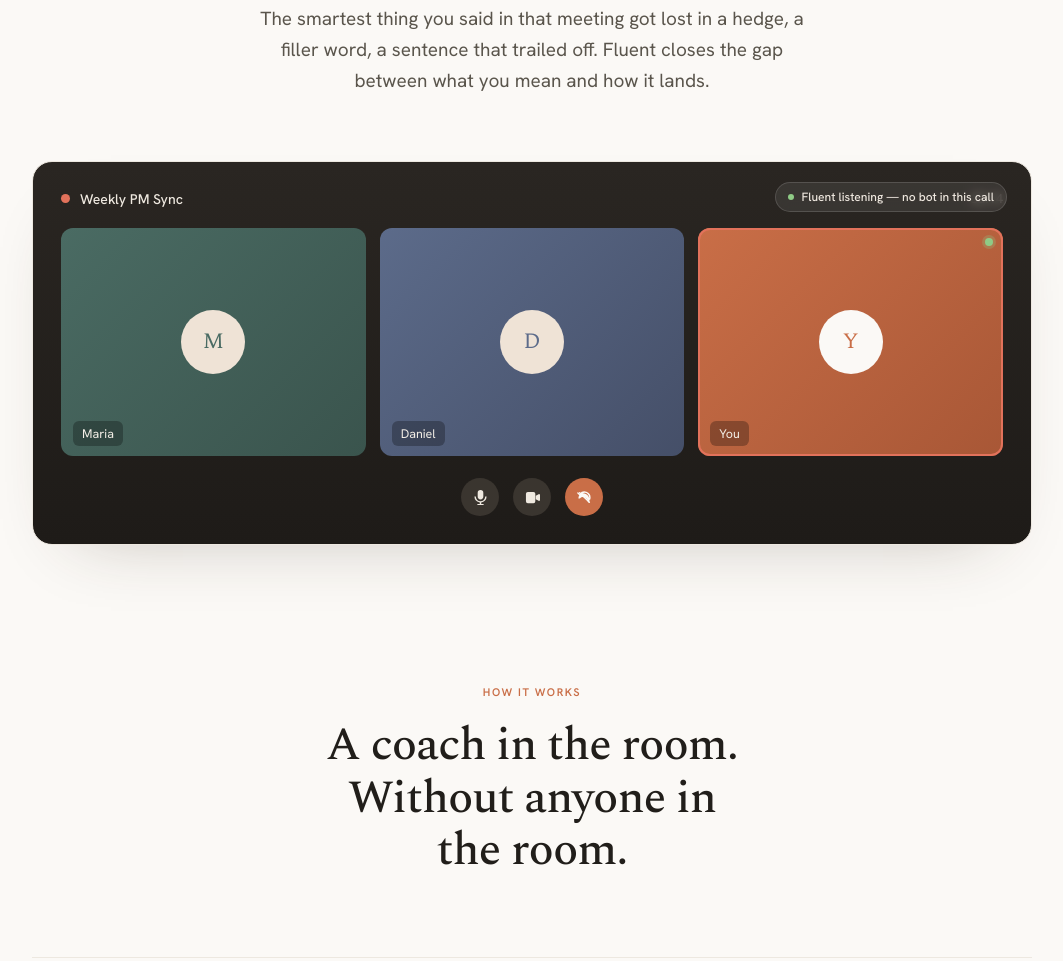
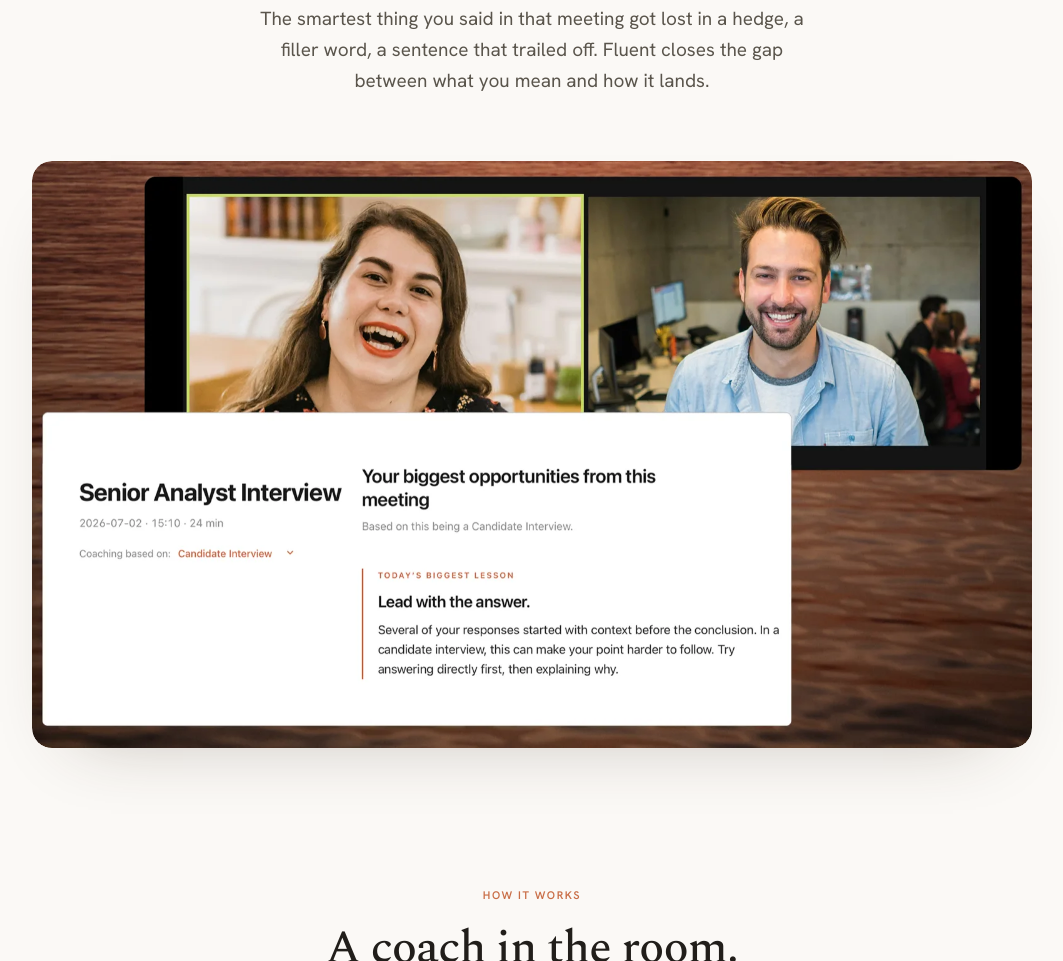
Before and after one commit to rodrigocruzs/fluent, a plain HTML site: page website/index.html in a window 1280 px wide. Shown: the part 1520-2481 px from the top of the page, without its empty margins (108-1171 px from the left). Drawn offline with nearby package versions, Linux system fonts and the light colour scheme.

Commit message:
feat(website): replace meeting mock-up with real session review screenshot
Swaps the hand-coded video-call mock below the empathy section for an
actual screenshot of Fluent's session review, optimized to WebP with
a PNG fallback.

```diff
--- a/website/index.html
+++ b/website/index.html
@@ -126,37 +126,11 @@
   <section style="max-width:1080px;margin:0 auto;padding:140px 40px 0;text-align:center;">
     <h2 class="fl-empathy-h2" style="font-family:'Spectral',Georgia,serif;font-weight:500;font-style:italic;font-size:40px;line-height:1.32;letter-spacing:-0.01em;color:#211E1A;margin:0 auto;max-width:24ch;">You think faster than you speak. In your second language, that gap shows.</h2>
     <p style="font-size:19px;line-height:1.65;color:#5A554C;margin:30px auto 0;max-width:52ch;">The smartest thing you said in that meeting got lost in a hedge, a filler word, a sentence that trailed off. Fluent closes the gap between what you mean and how it lands.</p>
-    <div style="margin-top:64px;position:relative;border-radius:20px;overflow:hidden;box-shadow:0 30px 70px -44px rgba(60,46,32,0.32);border:1px solid #EDE8E0;background:linear-gradient(180deg,#2A2622 0%,#1E1B18 100%);padding:28px;">
-      <div style="display:flex;align-items:center;justify-content:space-between;margin-bottom:20px;">
-        <div style="display:flex;align-items:center;gap:10px;">
-          <span style="width:9px;height:9px;border-radius:50%;background:#E2725B;display:inline-block;"></span>
-          <span style="font-size:14px;font-weight:500;color:#EFE9E0;">Weekly PM Sync</span>
-        </div>
-        <div style="font-size:13px;color:#9C948C;">32:14</div>
-      </div>
-      <div class="fl-meet-grid" style="display:grid;grid-template-columns:repeat(3,1fr);gap:14px;">
-        <div style="position:relative;aspect-ratio:4/3;border-radius:12px;background:linear-gradient(135deg,#4A6B63,#3A544D);display:flex;align-items:center;justify-content:center;overflow:hidden;">
-          <span style="width:64px;height:64px;border-radius:50%;background:#EFE3D6;display:flex;align-items:center;justify-content:center;font-family:'Spectral',Georgia,serif;font-size:22px;color:#4A6B63;">M</span>
-          <span style="position:absolute;left:12px;bottom:10px;font-size:12.5px;color:#F3EEE6;background:rgba(0,0,0,0.28);padding:4px 9px;border-radius:6px;">Maria</span>
-        </div>
-        <div style="position:relative;aspect-ratio:4/3;border-radius:12px;background:linear-gradient(135deg,#5C6B8A,#454F68);display:flex;align-items:center;justify-content:center;overflow:hidden;">
-          <span style="width:64px;height:64px;border-radius:50%;background:#EFE3D6;display:flex;align-items:center;justify-content:center;font-family:'Spectral',Georgia,serif;font-size:22px;color:#5C6B8A;">D</span>
-          <span style="position:absolute;left:12px;bottom:10px;font-size:12.5px;color:#F3EEE6;background:rgba(0,0,0,0.28);padding:4px 9px;border-radius:6px;">Daniel</span>
-        </div>
-        <div style="position:relative;aspect-ratio:4/3;border-radius:12px;background:linear-gradient(135deg,#C96E47,#A85736);display:flex;align-items:center;justify-content:center;overflow:hidden;box-shadow:0 0 0 2px #E2725B inset;">
-          <span style="width:64px;height:64px;border-radius:50%;background:#FBF9F6;display:flex;align-items:center;justify-content:center;font-family:'Spectral',Georgia,serif;font-size:22px;color:#C96E47;">Y</span>
-          <span style="position:absolute;left:12px;bottom:10px;font-size:12.5px;color:#F3EEE6;background:rgba(0,0,0,0.28);padding:4px 9px;border-radius:6px;">You</span>
-          <span style="position:absolute;top:10px;right:10px;width:8px;height:8px;border-radius:50%;background:#8FCB86;box-shadow:0 0 0 3px rgba(143,203,134,0.25);"></span>
-        </div>
-      </div>
-      <div style="display:flex;align-items:center;justify-content:center;gap:14px;margin-top:22px;">
-        <span style="width:38px;height:38px;border-radius:50%;background:#3A352F;display:flex;align-items:center;justify-content:center;"><svg width="15" height="15" viewBox="0 0 16 16" fill="#EFE9E0"><path d="M8 10a3 3 0 003-3V3a3 3 0 10-6 0v4a3 3 0 003 3zm5-3a5 5 0 01-10 0H1.5a6.5 6.5 0 005.75 6.45V15h-2a.75.75 0 000 1.5h5.5a.75.75 0 000-1.5h-2v-1.55A6.5 6.5 0 0014.5 7H13z"/></svg></span>
-        <span style="width:38px;height:38px;border-radius:50%;background:#3A352F;display:flex;align-items:center;justify-content:center;"><svg width="15" height="15" viewBox="0 0 16 16" fill="#EFE9E0"><path d="M1 4a2 2 0 012-2h6a2 2 0 012 2v8a2 2 0 01-2 2H3a2 2 0 01-2-2V4zm10.5 2.2l3-1.7A1 1 0 0116 5.4v5.2a1 1 0 01-1.5.87l-3-1.7V6.2z"/></svg></span>
-        <span style="width:38px;height:38px;border-radius:50%;background:#C96E47;display:flex;align-items:center;justify-content:center;"><svg width="15" height="15" viewBox="0 0 16 16" fill="#FBF9F6"><path d="M2.3 2.3a.75.75 0 011.06 0l10.34 10.34a.75.75 0 11-1.06 1.06L2.3 3.36a.75.75 0 010-1.06z"/><path d="M8 3a5 5 0 015 5c0 .6-.1 1.16-.29 1.68l1.1 1.1c.44-.8.69-1.72.69-2.78a6.5 6.5 0 00-11.62-4.02l1.09 1.09A4.98 4.98 0 018 3zM3.31 4.4L1.5 2.6a.75.75 0 10-1.06 1.06l1.98 1.98A6.47 6.47 0 001.5 9h1.5a5 5 0 018.57 3.53l1.1 1.1A6.48 6.48 0 0013 9a6.5 6.5 0 00-9.69-4.6z"/></svg></span>
-      </div>
-      <div style="position:absolute;top:20px;right:24px;display:inline-flex;align-items:center;gap:7px;font-size:12px;font-weight:500;color:#EFE9E0;background:rgba(255,255,255,0.08);border:1px solid rgba(255,255,255,0.14);padding:6px 12px;border-radius:999px;backdrop-filter:blur(6px);">
-        <span style="width:6px;height:6px;border-radius:50%;background:#8FCB86;display:inline-block;"></span>Fluent listening — no bot in this call
-      </div>
+    <div style="margin-top:64px;position:relative;border-radius:20px;overflow:hidden;box-shadow:0 30px 70px -44px rgba(60,46,32,0.32);">
+      <picture>
+        <source srcset="/assets/session-review.webp" type="image/webp">
+        <img src="/assets/session-review.png" alt="Fluent's session review showing a candidate interview and the coaching feedback generated from it" width="1600" height="939" style="display:block;width:100%;height:auto;border-radius:20px;">
+      </picture>
     </div>
   </section>
 
```
Also changed, not shown: assets/session-review.webp (added), 1 other file.
